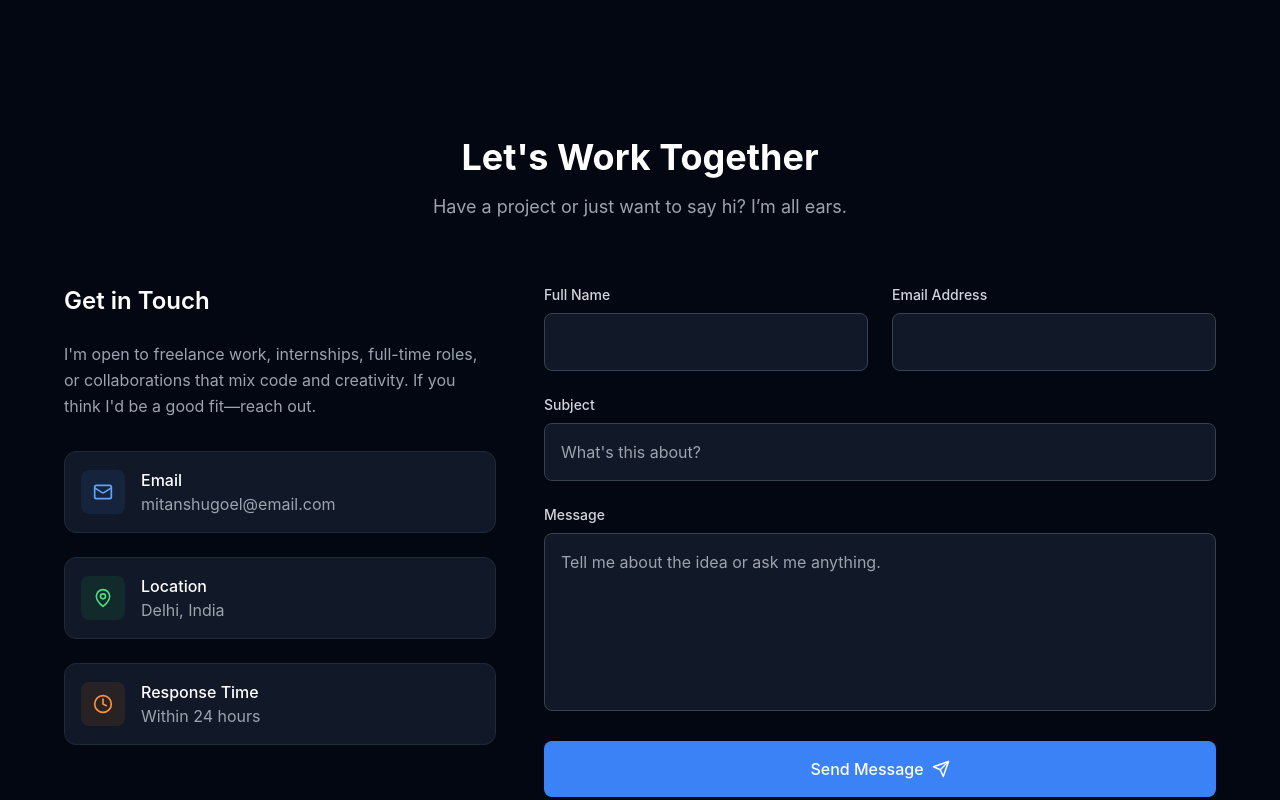
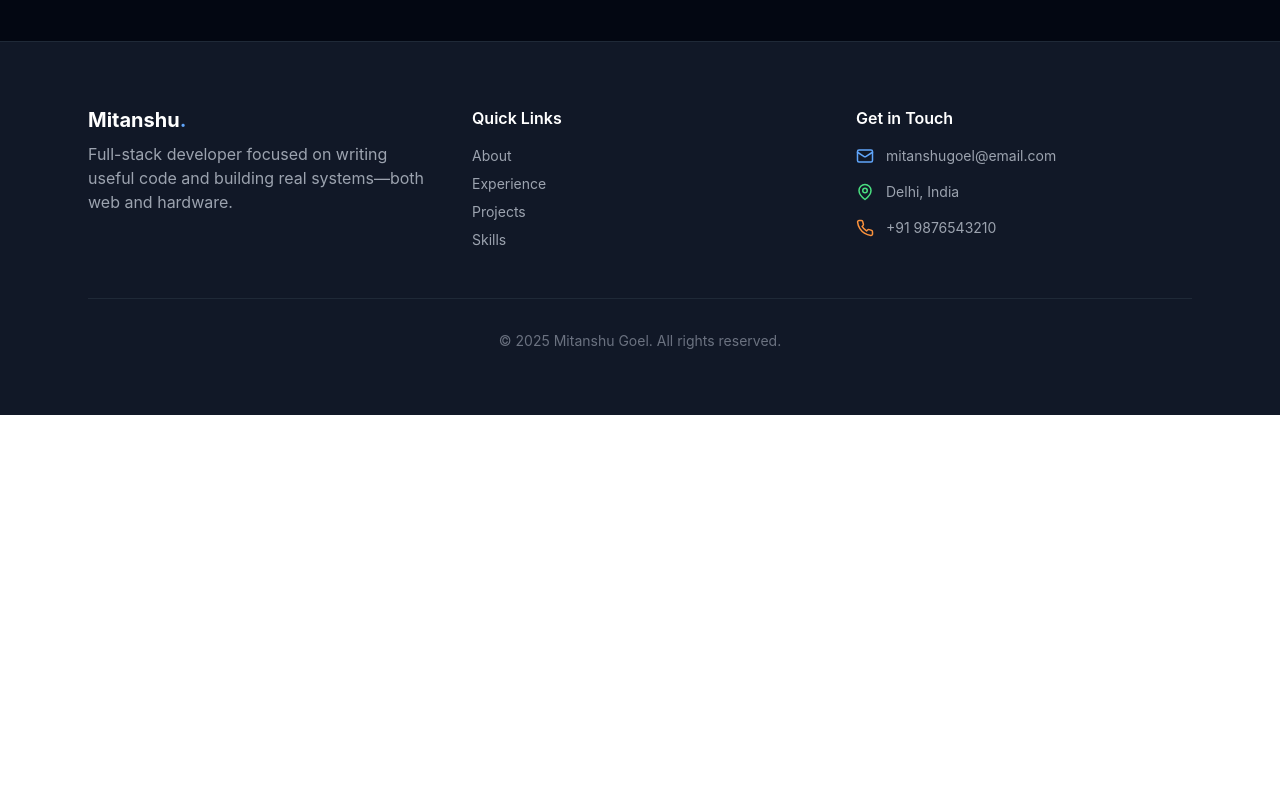
Before and after one commit to mitanshu-2004/portfolio, a React (Vite) app: page / in a window 1280 px wide. Shown: the part 5240-6040 px from the top of the page. After the commit the page ends 5655 px from the top, so only its background shows below. Built offline with nearby package versions, Linux system fonts and the light colour scheme.

Commit message:
contact change

```diff
--- a/src/App.jsx
+++ b/src/App.jsx
@@ -4,7 +4,6 @@ import About from "./components/About"
 import Experience from "./components/Experience"
 import Projects from "./components/Projects"
 import Skills from "./components/Skills"
-import Contact from "./components/Contact"
 import Footer from "./components/Footer"
 
 function App() {
@@ -16,7 +15,6 @@ function App() {
       <Experience />
       <Projects />
       <Skills />
-      <Contact />
       <Footer />
     </div>
   )
--- a/src/components/Contact.jsx
+++ /dev/null
@@ -1,141 +0,0 @@
-"use client"
-
-import { useState } from "react"
-import { Mail, MapPin, Send, Clock } from "lucide-react"
-
-export default function Contact() {
-  const [formData, setFormData] = useState({ name: "", email: "", subject: "", message: "" })
-  const [isSubmitting, setIsSubmitting] = useState(false)
-
-  const handleChange = (field, value) => {
-    setFormData({ ...formData, [field]: value })
-  }
-
-  const handleSubmit = async (e) => {
-    e.preventDefault()
-    setIsSubmitting(true)
-
-    // Simulate form submission
-    await new Promise((resolve) => setTimeout(resolve, 1000))
-
-    console.log("Form submitted:", formData)
-    alert("Thanks. I’ll reply soon.")
-    setFormData({ name: "", email: "", subject: "", message: "" })
-    setIsSubmitting(false)
-  }
-
-  return (
-    <section id="contact" className="py-24 px-6 bg-gray-950">
-      <div className="max-w-6xl mx-auto">
-        <div className="text-center mb-16">
-          <h2 className="text-4xl font-bold text-white mb-4">Let's Work Together</h2>
-          <p className="text-gray-400 text-lg">
-            Have a project or just want to say hi? I’m all ears.
-          </p>
-        </div>
-
-        <div className="grid lg:grid-cols-5 gap-12">
-          <div className="lg:col-span-2">
-            <h3 className="text-2xl font-semibold text-white mb-6">Get in Touch</h3>
-            <p className="text-gray-400 mb-8 leading-relaxed">
-              I'm open to freelance work, internships, full-time roles, or collaborations that mix code and creativity.
-              If you think I'd be a good fit—reach out.
-            </p>
-
-            <div className="space-y-6">
-              <div className="flex items-center gap-4 p-4 bg-gray-900 rounded-xl border border-gray-800">
-                <div className="p-3 bg-blue-500/10 rounded-lg">
-                  <Mail size={20} className="text-blue-400" />
-                </div>
-                <div>
-                  <div className="text-white font-medium">Email</div>
-                  <div className="text-gray-400">mitanshugoel@email.com</div>
-                </div>
-              </div>
-
-              <div className="flex items-center gap-4 p-4 bg-gray-900 rounded-xl border border-gray-800">
-                <div className="p-3 bg-green-500/10 rounded-lg">
-                  <MapPin size={20} className="text-green-400" />
-                </div>
-                <div>
-                  <div className="text-white font-medium">Location</div>
-                  <div className="text-gray-400">Delhi, India</div>
-                </div>
-              </div>
-
-              <div className="flex items-center gap-4 p-4 bg-gray-900 rounded-xl border border-gray-800">
-                <div className="p-3 bg-orange-500/10 rounded-lg">
-                  <Clock size={20} className="text-orange-400" />
-                </div>
-                <div>
-                  <div className="text-white font-medium">Response Time</div>
-                  <div className="text-gray-400">Within 24 hours</div>
-                </div>
-              </div>
-            </div>
-          </div>
-
-          <div className="lg:col-span-3">
-            <form onSubmit={handleSubmit} className="space-y-6">
-              <div className="grid md:grid-cols-2 gap-6">
-                <div>
-                  <label className="block text-sm font-medium text-gray-300 mb-2">Full Name</label>
-                  <input
-                    type="text"
-                    value={formData.name}
-                    onChange={(e) => handleChange("name", e.target.value)}
-                    className="w-full p-4 bg-gray-900 border border-gray-700 rounded-lg text-white focus:border-blue-500 focus:outline-none transition-colors"
-                    required
-                  />
-                </div>
-                <div>
-                  <label className="block text-sm font-medium text-gray-300 mb-2">Email Address</label>
-                  <input
-                    type="email"
-                    value={formData.email}
-                    onChange={(e) => handleChange("email", e.target.value)}
-                    className="w-full p-4 bg-gray-900 border border-gray-700 rounded-lg text-white focus:border-blue-500 focus:outline-none transition-colors"
-                    required
-                  />
-                </div>
-              </div>
-
-              <div>
-                <label className="block text-sm font-medium text-gray-300 mb-2">Subject</label>
-                <input
-                  type="text"
-                  value={formData.subject}
-                  onChange={(e) => handleChange("subject", e.target.value)}
-                  className="w-full p-4 bg-gray-900 border border-gray-700 rounded-lg text-white focus:border-blue-500 focus:outline-none transition-colors"
-                  placeholder="What's this about?"
-                  required
-                />
-              </div>
-
-              <div>
-                <label className="block text-sm font-medium text-gray-300 mb-2">Message</label>
-                <textarea
-                  value={formData.message}
-                  onChange={(e) => handleChange("message", e.target.value)}
-                  rows={6}
-                  className="w-full p-4 bg-gray-900 border border-gray-700 rounded-lg text-white focus:border-blue-500 focus:outline-none resize-none transition-colors"
-                  placeholder="Tell me about the idea or ask me anything."
-                  required
-                />
-              </div>
-
-              <button
-                type="submit"
-                disabled={isSubmitting}
-                className="inline-flex items-center gap-2 bg-blue-500 hover:bg-blue-600 disabled:bg-blue-500/50 text-white px-8 py-4 rounded-lg font-medium transition-all duration-300 w-full justify-center"
-              >
-                {isSubmitting ? "Sending..." : "Send Message"}
-                <Send size={18} />
-              </button>
-            </form>
-          </div>
-        </div>
-      </div>
-    </section>
-  )
-}
--- a/src/components/Footer.jsx
+++ b/src/components/Footer.jsx
@@ -1,12 +1,14 @@
 "use client"
 
+import { Mail, MapPin, Phone } from "lucide-react"
 import { scrollToSection } from "../utils/helpers"
 
 export default function Footer() {
   return (
-    <footer className="bg-gray-900 border-t border-gray-800 py-12">
-      <div className="max-w-5xl mx-auto px-6">
-        <div className="grid md:grid-cols-3 gap-8 mb-8">
+    <footer className="bg-gray-900 border-t border-gray-800 py-16">
+      <div className="max-w-6xl mx-auto px-6">
+        <div className="grid md:grid-cols-3 gap-12 mb-12">
+          {/* About */}
           <div>
             <h3 className="text-xl font-bold text-white mb-2">
               Mitanshu<span className="text-blue-400">.</span>
@@ -16,10 +18,11 @@ export default function Footer() {
             </p>
           </div>
 
+          {/* Quick Links */}
           <div>
             <h4 className="text-white font-semibold mb-4">Quick Links</h4>
             <div className="space-y-2">
-              {["About", "Experience", "Projects", "Skills", "Contact"].map((item) => (
+              {["About", "Experience", "Projects", "Skills"].map((item) => (
                 <button
                   key={item}
                   onClick={() => scrollToSection(item.toLowerCase())}
@@ -31,11 +34,23 @@ export default function Footer() {
             </div>
           </div>
 
+          {/* Get in Touch */}
           <div>
-            <h4 className="text-white font-semibold mb-4">Let's Connect</h4>
-            <p className="text-gray-400 text-sm">
-              Open to new roles, freelance work, or team-ups. If it’s worth building, I’m interested.
-            </p>
+            <h4 className="text-white font-semibold mb-4">Get in Touch</h4>
+            <div className="space-y-4 text-sm text-gray-400">
+              <div className="flex items-center gap-3">
+                <Mail size={18} className="text-blue-400" />
+                <span>mitanshugoel@email.com</span>
+              </div>
+              <div className="flex items-center gap-3">
+                <MapPin size={18} className="text-green-400" />
+                <span>Delhi, India</span>
+              </div>
+              <div className="flex items-center gap-3">
+                <Phone size={18} className="text-orange-400" />
+                <span>+91 9876543210</span> {/* Replace with actual number if needed */}
+              </div>
+            </div>
           </div>
         </div>
 
```
